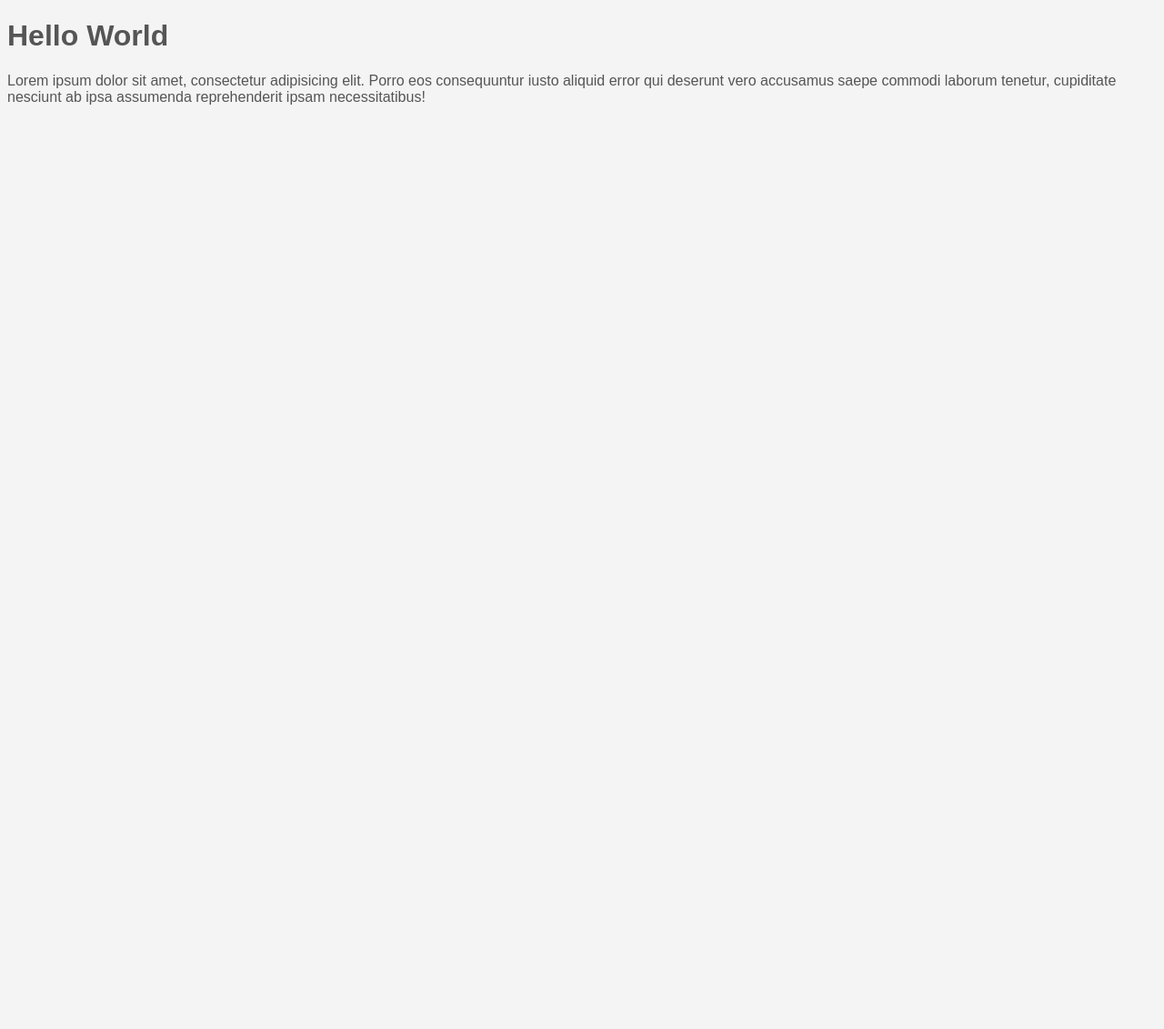
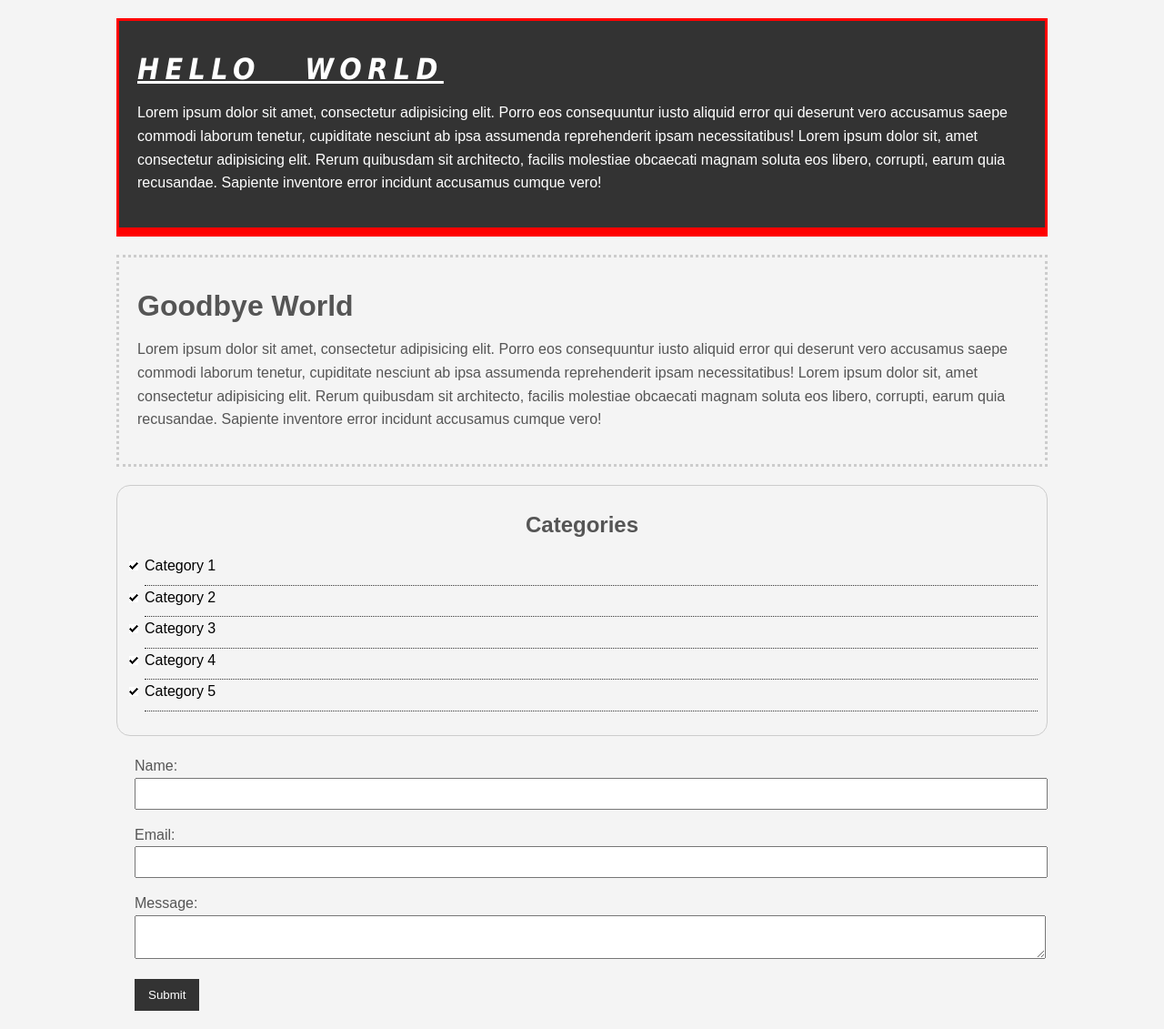
Before and after one commit to DjHorns/Css-Basics, a plain HTML site: page csscheatsheet/index.html in a window 1280 px wide. Shown: the whole page at 91% size. Before the commit the page ends 800 px from the top, so only its background shows below. Drawn offline with Linux system fonts and the light colour scheme.

Commit message:
Used many stlyes and added an image to index

```diff
--- a/csscheatsheet/css/style.css
+++ b/csscheatsheet/css/style.css
@@ -2,4 +2,120 @@ body {
     background-color: #f4f4f4;
     color: #555555;
     font-family: Arial, Helvetica, sans-serif;
+    font-size: 16px;
+    font-weight: normal;
+    font: normal 16px Arial, Helvetica, sans-serif;
+
+    line-height: 1.6em;
+    margin: 0;
 }
+
+a {
+    text-decoration: none;
+    color: #000;
+}
+
+a:hover {
+    color: red;
+}
+
+a:active {
+    color: green
+}
+
+a:visited {
+    color: black;
+}
+
+.container {
+    width: 80%;
+    margin: auto;
+}
+
+.button {
+    background-color: #333;
+    color: #fff;
+    padding: 10px 15px;
+    border: none;
+}
+
+.box-1 {
+    background-color: #333;
+    color: #fff;
+    border-right: 5px red solid;
+    border-left: 5px red solid;
+    border-top: 5px red solid;
+    border-bottom: 5px red solid;
+    /*same as above*/
+    border: 5px red solid;
+
+    border-width: 3px;
+    border-bottom-width: 10px;
+
+
+    padding-top: 20px;
+    padding-bottom: 20px;
+    padding-right: 20px;
+    padding-left: 20px;
+    /*same as above*/
+    padding: 20px;
+
+    margin: 20px 0;
+}
+
+.box-1 h1 {
+    font-family: Tahoma;
+    font-weight: 800;
+    font-style: italic;
+    text-decoration: underline;
+    text-transform: uppercase;
+    letter-spacing: 0.2em;
+    word-spacing: 1em;
+}
+
+.box-2 {
+    border: 3px dotted #ccc;
+    padding: 20px;
+    margin: 20px 0;
+}
+
+.categories {
+    border: 1px #ccc solid;
+    padding: 10px;
+    border-radius: 15px;
+}
+
+.categories h2 {
+    text-align: center;
+}
+
+.categories ul {
+    padding: 0;
+    list-style: square;
+    list-style: none;
+    padding-left: 20px;
+}
+
+.categories li {
+    padding-bottom: 8px;
+    border-bottom: dotted 1px #333;
+    list-style-image: url('../images/checkmark.png');
+}
+
+.my-form {
+    padding: 20px;
+}
+
+.my-form .form-group {
+    padding-bottom: 15px;
+}
+
+.my-form label {
+    display: block;
+}
+
+.my-form input[type="text"],
+.my-form textarea {
+    padding: 8px;
+    width: 100%;
+}
--- a/csscheatsheet/index.html
+++ b/csscheatsheet/index.html
@@ -1,5 +1,6 @@
 <!DOCTYPE html>
 <html lang="en">
+
 <head>
   <meta charset="UTF-8" />
   <meta http-equiv="X-UA-Compatible" content="IE=edge" />
@@ -7,13 +8,59 @@
   <title>Css Cheat Sheet</title>
   <link rel="stylesheet" href="./css/style.css" />
 </head>
+
 <body>
+  <div class="container">
+    <div class="box-1">
       <h1>Hello World</h1>
       <p>
         Lorem ipsum dolor sit amet, consectetur adipisicing elit. Porro eos
         consequuntur iusto aliquid error qui deserunt vero accusamus saepe commodi
         laborum tenetur, cupiditate nesciunt ab ipsa assumenda reprehenderit ipsam
-      necessitatibus!
+        necessitatibus! Lorem ipsum dolor sit, amet consectetur adipisicing elit. Rerum quibusdam sit architecto,
+        facilis
+        molestiae obcaecati magnam soluta eos libero, corrupti, earum quia recusandae. Sapiente inventore error incidunt
+        accusamus cumque vero!
       </p>
+    </div>
+    <div class="box-2">
+      <h1>Goodbye World</h1>
+      <p>
+        Lorem ipsum dolor sit amet, consectetur adipisicing elit. Porro eos
+        consequuntur iusto aliquid error qui deserunt vero accusamus saepe commodi
+        laborum tenetur, cupiditate nesciunt ab ipsa assumenda reprehenderit ipsam
+        necessitatibus! Lorem ipsum dolor sit, amet consectetur adipisicing elit. Rerum quibusdam sit architecto,
+        facilis
+        molestiae obcaecati magnam soluta eos libero, corrupti, earum quia recusandae. Sapiente inventore error incidunt
+        accusamus cumque vero!
+      </p>
+    </div>
+    <div class="categories">
+      <h2>Categories</h2>
+      <ul>
+        <li><a href="#">Category 1</a></li>
+        <li><a href="#">Category 2</a></li>
+        <li><a href="#">Category 3</a></li>
+        <li><a href="#">Category 4</a></li>
+        <li><a href="test.html">Category 5</a></li>
+      </ul>
+    </div>
+    <form class="my-form">
+      <div class="form-group">
+        <label for="">Name: </label>
+        <input type="text" name="name">
+      </div>
+      <div class="form-group">
+        <label for="">Email: </label>
+        <input type="text" name="email" id="">
+      </div>
+      <div class="form-group">
+        <label for="">Message: </label>
+        <textarea name="message"></textarea>
+      </div>
+      <input class="button" type="submit" value="Submit" name="">
+    </form>
+  </div>
 </body>
+
 </html>
```
Also changed, not shown: csscheatsheet/images/checkmark.png (added). Lines whose indentation alone changed are shown as unchanged.
